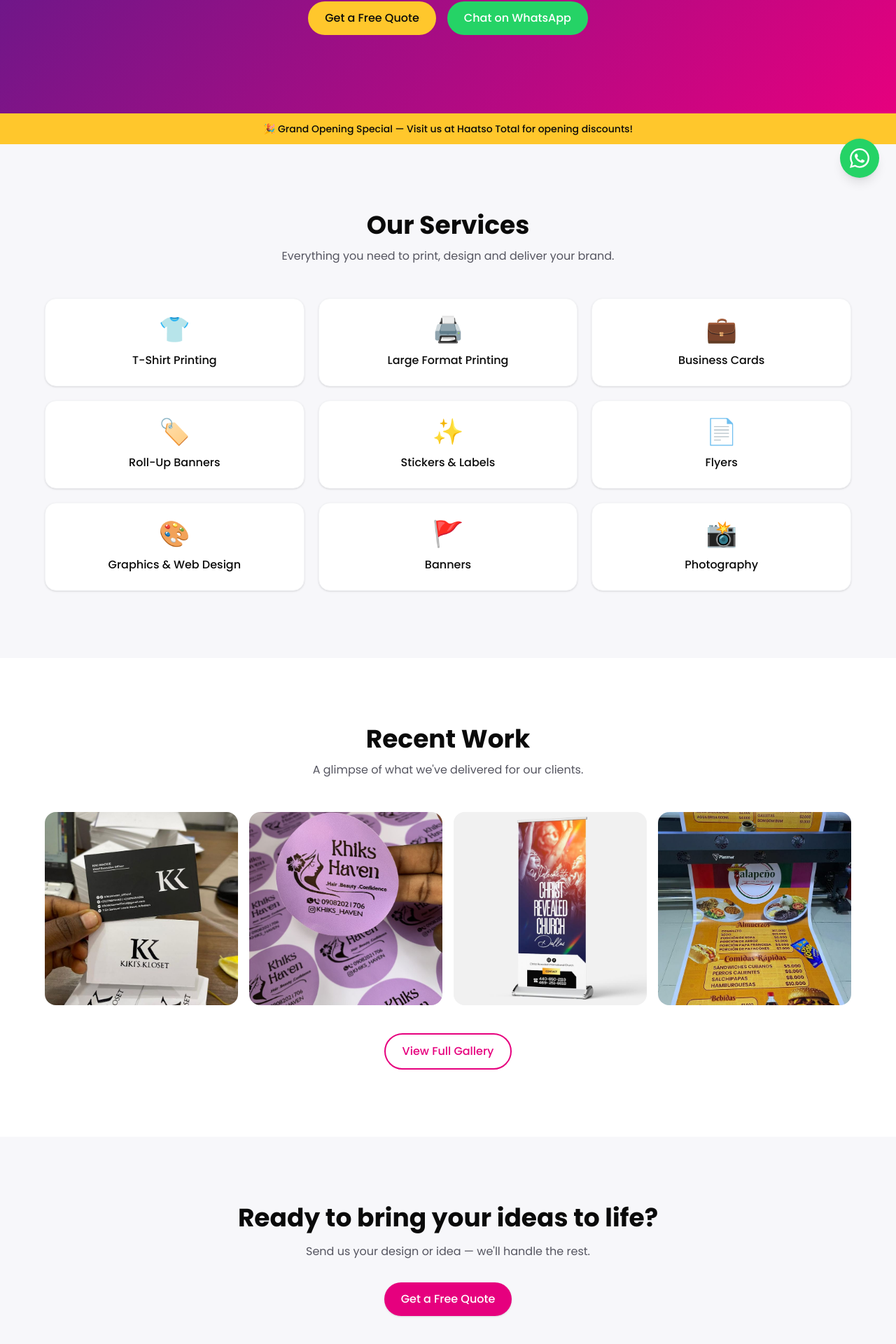
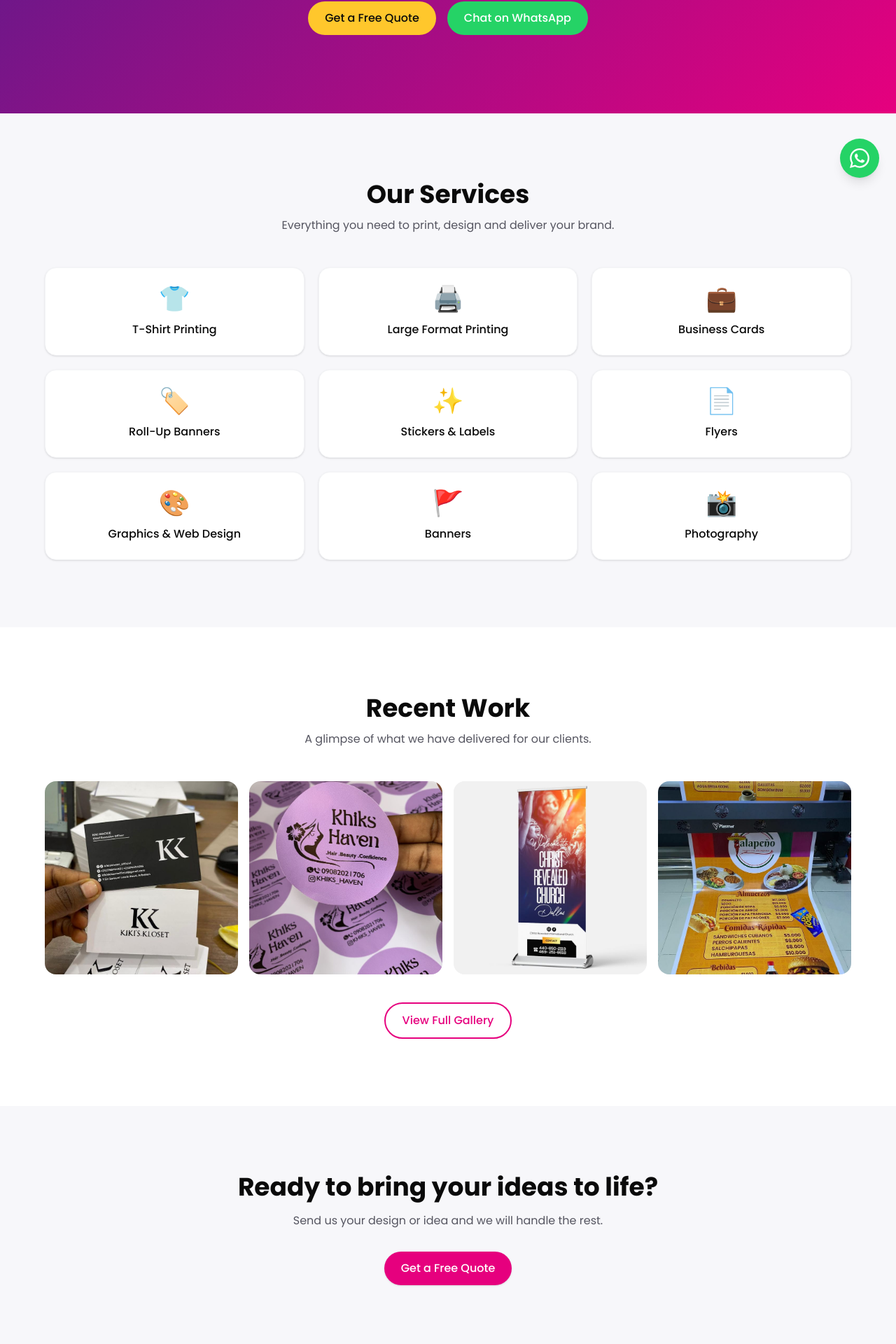
Before and after one commit to FarO-Stone-1/creative---house, a Next.js app: page / in a window 1280 px wide. Shown: the part 522-2442 px from the top of the page at 70% size. Built offline with nearby package versions, Linux system fonts and the light colour scheme.

Commit message:
chore: remove grand opening banner

```diff
--- a/app/page.tsx
+++ b/app/page.tsx
@@ -57,10 +57,6 @@ export default function Home() {
         </div>
       </section>
 
-      <div className="bg-ch-yellow text-ch-dark text-center py-3 font-medium text-sm">
-        🎉 Grand Opening Special — Visit us at Haatso Total for opening discounts!
-      </div>
-
       <Section>
         <div className="text-center mb-12">
           <h2 className="text-3xl md:text-4xl font-bold mb-3">Our Services</h2>
@@ -86,7 +82,7 @@ export default function Home() {
         <div className="text-center mb-12">
           <h2 className="text-3xl md:text-4xl font-bold mb-3">Recent Work</h2>
           <p className="text-ch-grey max-w-xl mx-auto">
-            A glimpse of what we&apos;ve delivered for our clients.
+            A glimpse of what we have delivered for our clients.
           </p>
         </div>
         <div className="grid grid-cols-2 md:grid-cols-4 gap-4">
@@ -116,7 +112,7 @@ export default function Home() {
           Ready to bring your ideas to life?
         </h2>
         <p className="text-ch-grey max-w-xl mx-auto mb-8">
-          Send us your design or idea — we&apos;ll handle the rest.
+          Send us your design or idea and we will handle the rest.
         </p>
         <Button href="/quote">Get a Free Quote</Button>
       </Section>
--- a/app/quote/page.tsx
+++ b/app/quote/page.tsx
@@ -73,7 +73,7 @@ function QuoteContent() {
             Request Received!
           </h1>
           <p className="text-ch-grey mb-8">
-            We&apos;ll get back to you on {form.phone} within a few hours.
+            We will get back to you on {form.phone} within a few hours.
             For urgent jobs, message us on WhatsApp.
           </p>
           <div className="flex flex-wrap gap-4 justify-center">
@@ -103,7 +103,7 @@ function QuoteContent() {
             Tell Us What You Need
           </h1>
           <p className="text-white/90 max-w-2xl mx-auto">
-            Fill in the form and we&apos;ll come back to you with a price and
+            Fill in the form and we will come back to you with a price and
             timeline — usually within a few hours.
           </p>
         </div>
@@ -116,7 +116,7 @@ function QuoteContent() {
         >
           {matchedProduct && (
             <div className="bg-ch-light rounded-xl p-4 border border-gray-100">
-              <p className="text-xs text-ch-grey mb-1">You&apos;re enquiring about</p>
+              <p className="text-xs text-ch-grey mb-1">You are enquiring about</p>
               <p className="font-semibold text-ch-dark">{matchedProduct.name}</p>
               <p className="text-ch-pink font-medium">
                 GHS {matchedProduct.price}{" "}
@@ -229,7 +229,7 @@ function QuoteContent() {
           </Button>
 
           <p className="text-xs text-ch-grey text-center">
-            We&apos;ll never share your details. For urgent jobs, WhatsApp us
+            We will never share your details. For urgent jobs, WhatsApp us
             directly.
           </p>
         </form>
```
